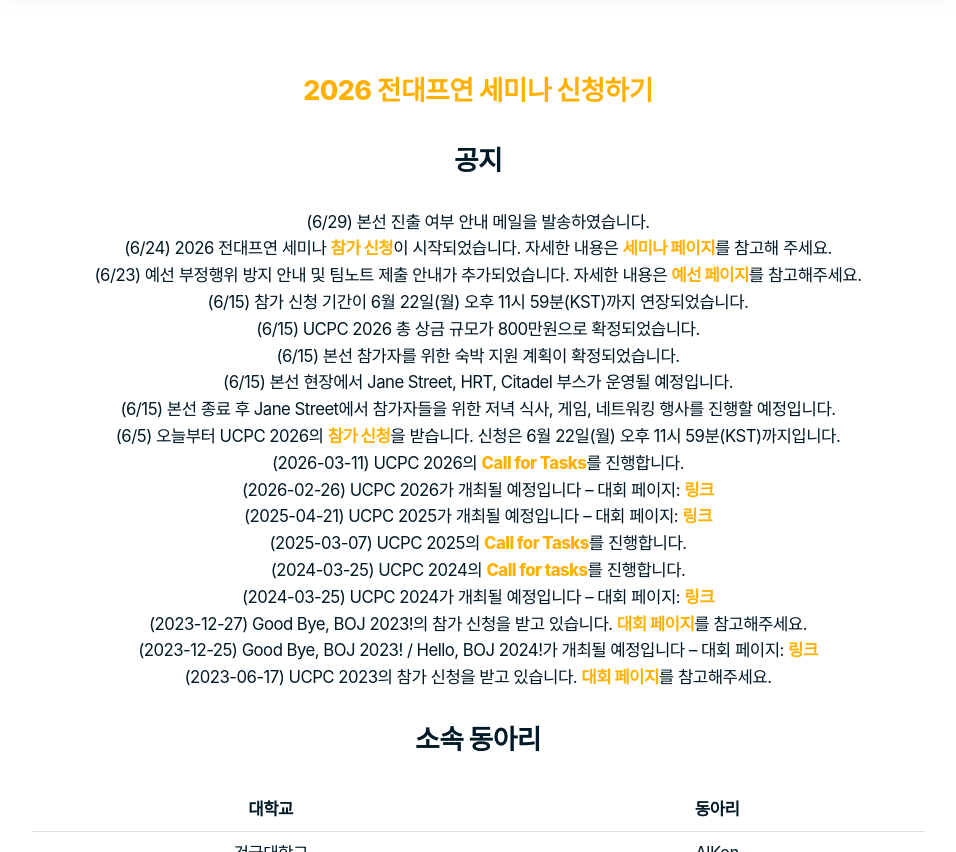
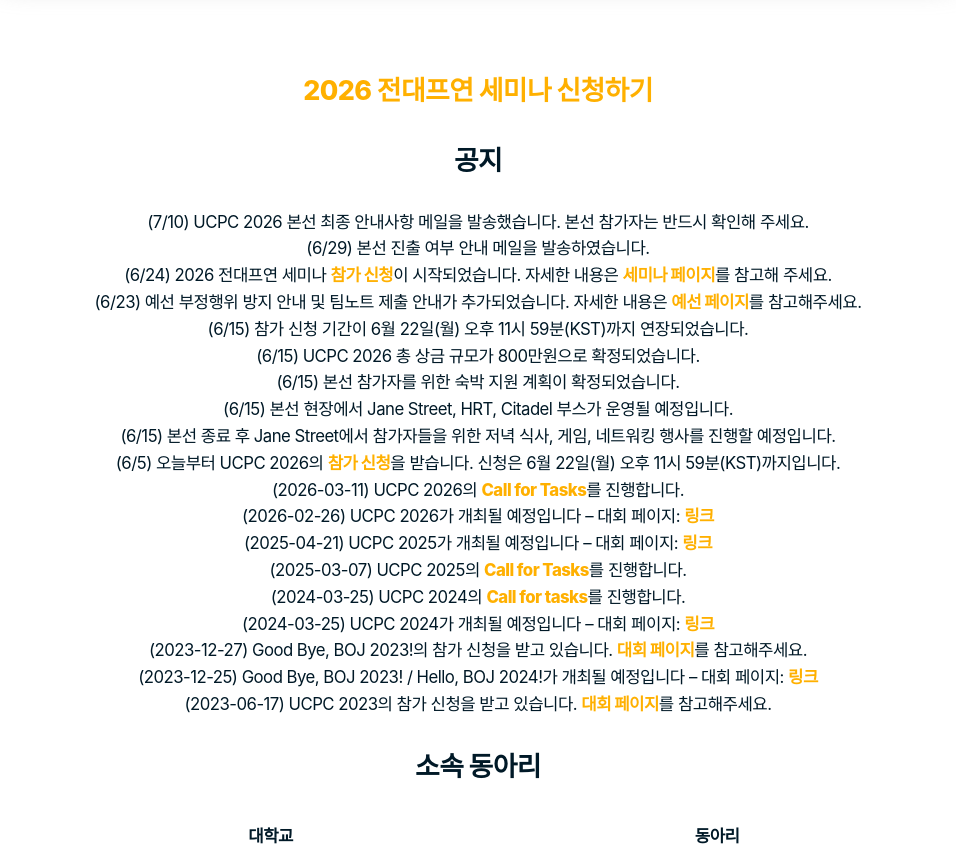
Before and after one commit to ucpcc/main, a Jekyll site: the page built from index.md, in a window 1280 px wide and 900 px high, scrolled down 1021 px, cut to the strip 48-900 px from the top of the window. Shown: the whole strip, without its empty margins (162-1118 px from the left). Built offline with Jekyll 4.4.1, drawn with Linux system fonts in a browser that asks for light colours; some web fonts are replaced.

Commit message:
feat: add UCPC 2026 finals email notice (#60)

```diff
--- a/index.md
+++ b/index.md
@@ -10,6 +10,7 @@ lang: ko
 
 ## 공지
 
+- (7/10) UCPC 2026 본선 최종 안내사항 메일을 발송했습니다. 본선 참가자는 반드시 확인해 주세요.
 - (6/29) 본선 진출 여부 안내 메일을 발송하였습니다.
 - (6/24) 2026 전대프연 세미나 [참가 신청](https://forms.gle/fshRRESmd2PLdcqS6)이 시작되었습니다. 자세한 내용은 [세미나 페이지](https://seminar.ucpc.me/)를 참고해 주세요.
 - (6/23) 예선 부정행위 방지 안내 및 팀노트 제출 안내가 추가되었습니다. 자세한 내용은 [예선 페이지](https://2026.ucpc.me/qualifier/)를 참고해주세요.
```
Also changed, not shown: en/index.md (+1 -0 lines).
